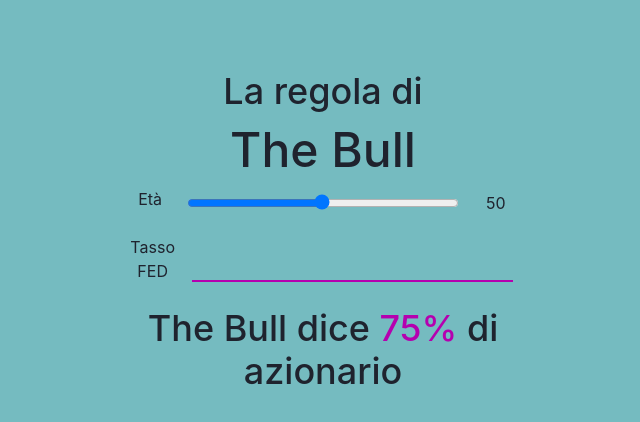
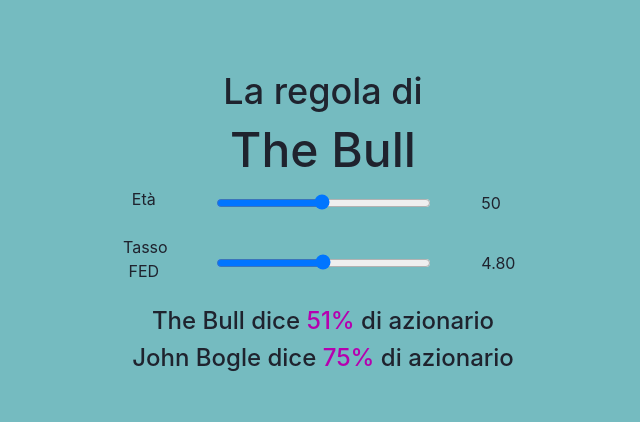
Before and after one commit to davidevernizzi/laregoladithebull, a plain HTML site: page index.html in a window 1280 px wide. Shown: the whole page, without its empty margins (317-957 px from the left). Drawn offline with nearby package versions, Linux system fonts and the light colour scheme; no server answers.

Commit message:
Fix bugs + add Bogle

```diff
--- a/index.html
+++ b/index.html
@@ -13,7 +13,7 @@
             color: #1F232E;
         }
 
-        #stocks {
+        #stocksBull, #stocksBogle {
             color: #b500af;
         }
 
@@ -97,33 +97,52 @@
         <h3 class="text-center">La regola di</h3>
         <h1 class="text-center">The Bull</h1>
         <form>
-            <div class="form-group slider">
-                <label for="selector">Età</label>
-                <input type="range" class="form-control-range" id="selector" min="1" max="100" value="50" step="1">
-                <span id="age">50</span>
+            <div class="form-group row">
+                <label class="col-sm-2" for="selector">Età</label>
+                <input type="range" class="col-sm-6 form-range" id="selector" min="1" max="100" value="50" step="1">
+                <span class="col-sm-2" id="age">50</span>
             </div>
 
-            <div class="form-group">
-                <label for="input1">Tasso FED</label>
-                <input type="text" class="form-control" id="fed">
+            <div class="form-group row">
+                <label class="col-sm-2" for="fedSelector">Tasso FED</label>
+                <input type="range" class="col-sm-6 form-range" id="fedSelector" min="0" max="10" step="0.05">
+                <span class="col-sm-2" id="fed"></span>
             </div>
-            <div>
-                <h3 class="text-center">The Bull dice <span id="stocks"></span> di azionario</h3>
+            <div class="text-center">
+                <h4 class="text-center">The Bull dice <span id="stocksBull"></span> di azionario</h4>
+            </div>
+
+            <div class="text-center">
+                <h4 class="text-center">John Bogle dice <span id="stocksBogle"></span> di azionario</h4>
             </div>
         </form>
     </div>
 </body>
 
 <script defer>
-    let rate = 0
+    let coexBull = 5
+    let fedRate = 4.80
+    let ageStartTheBull = 125
+    let ageStartBogle = 125
 
-    const updateResult = () => {
-        bull = Math.floor(125 - age.innerText - rate*fed.value)
-        res = bull > 0? bull : 0
+    const updateResult = (event) => {
+        ageValue = parseInt(age.innerText, 10)
+        fedValue = parseFloat(fed.innerText, 10)
 
-        res = res < 100? res : 100
+        bull = Math.floor(ageStartTheBull -  ageValue - (fedValue * coexBull))
 
-        stocks.innerText = `${res}%`
+        res = bull > 0 ? bull : 0
+        res = res < 100 ? res : 100
+
+        stocksBull.innerText = `${res}%`
+
+        bogle = ageStartBogle - ageValue
+        bogle = bogle > 0 ? bogle : 0
+
+        stocksBogle.innerText = `${bogle}%`
+
+
+        return false
     }
 
     const update = (e) => {
@@ -131,36 +150,21 @@
         updateResult()
     }
 
+    const updateFed = (e) => {
+
+        let fedValue = parseFloat(e.target.value, 10)
+        fed.innerText = fedValue.toFixed(2)
+        updateResult()
+    }
+
     const selector = document.getElementById('selector')
     selector.addEventListener('input', update)
 
-    const fed = document.getElementById('fed')
-    fed.addEventListener('input', updateResult)
-
-    const year = "2024"
-    const month = "10"
-    const RSS_URL = `https://home.treasury.gov/resource-center/data-chart-center/interest-rates/pages/xml?data=daily_treasury_yield_curve&field_tdr_date_value_month=${year}${month}`
-
-    fetch(RSS_URL)
-        .then(response => response.text())
-        .then(str => new window.DOMParser().parseFromString(str, "text/xml"))
-        .then(data => {
-            const items = data.querySelectorAll("entry")
-            let last_update = "0"
-            items.forEach(el => {
-                updated = el.querySelector("updated").textContent
-                value = el.querySelector("BC_10YEAR").textContent
-
-                if (updated > last_update) {
-                    last_update = updated
-                    rate = value
-                }
-            })
-
-            fed.value = rate
-        })
+    const fedSelector = document.getElementById('fedSelector')
+    fedSelector.addEventListener('input', updateFed)
 
     update({target: {value: 50}})
+    updateFed({target: {value: fedRate}})
 
 </script>
 
```
